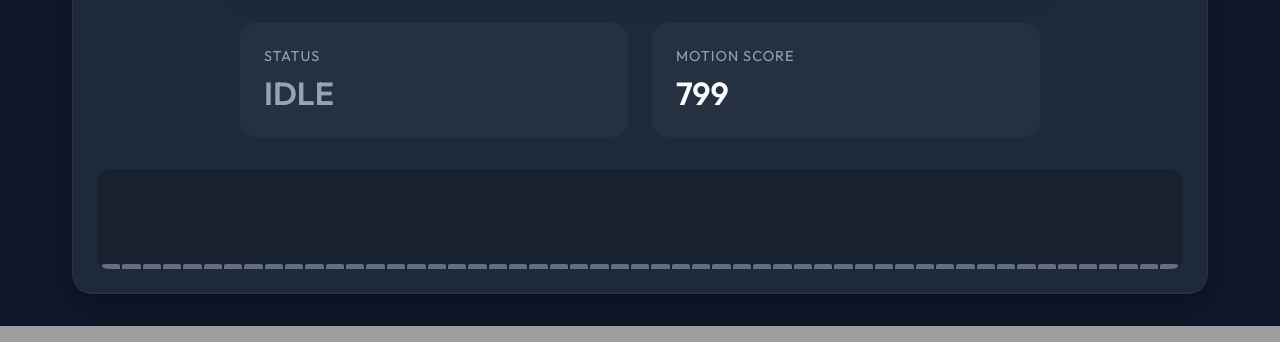
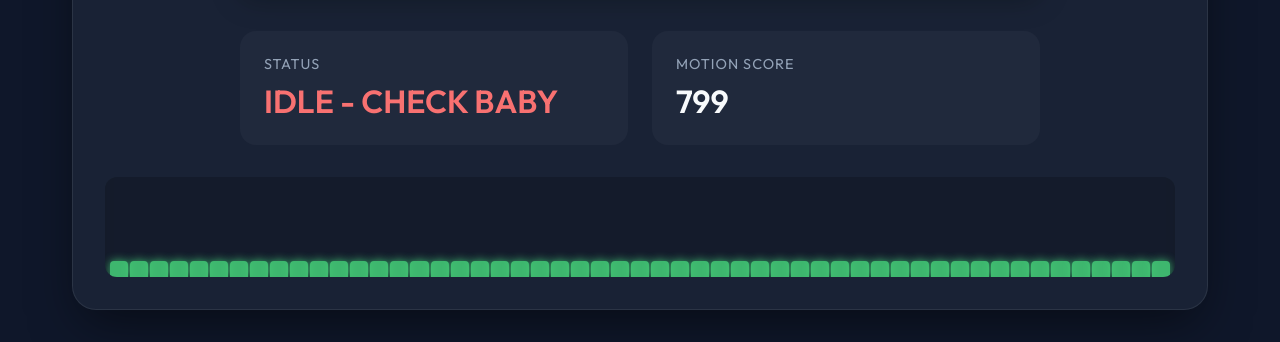
Before and after one commit to manurode/baby-sleep, a Flask app: page / in a window 1280 px wide. Shown: the part 811-1153 px from the top of the page. Run offline with Flask 3, Linux system fonts and the light colour scheme.

Commit message:
feat: Implement real-time baby monitor UI with dynamic status updates and tune motion detection sensitivity.

```diff
--- a/app.py
+++ b/app.py
@@ -109,12 +109,15 @@ class VideoCamera(object):
 
         # Compute difference
         frame_delta = cv2.absdiff(self.last_frame, current_gray)
-        thresh = cv2.threshold(frame_delta, 25, 255, cv2.THRESH_BINARY)[1]
+        # Tune sensitivity for breathing detection
+        # Lower threshold for pixel differences (was 25)
+        thresh = cv2.threshold(frame_delta, 5, 255, cv2.THRESH_BINARY)[1]
         thresh = cv2.dilate(thresh, None, iterations=2)
 
         # Calculate motion score (sum of white pixels)
         self.motion_score = np.sum(thresh)
-        self.motion_detected = self.motion_score > 5000 # Threshold, tune later
+        # Lower score threshold (was 5000) - Breathing is very subtle
+        self.motion_detected = self.motion_score > 500 # Highly sensitive
 
         # Update last frame
         self.last_frame = current_gray
--- a/static/css/style.css
+++ b/static/css/style.css
@@ -61,8 +61,8 @@ p.subtitle {
     background: var(--card-bg);
     border-radius: 20px;
     padding: 1.5rem;
-    box-shadow: 0 10px 40px -10px rgba(0,0,0,0.5);
-    border: 1px solid rgba(255,255,255,0.05);
+    box-shadow: 0 10px 40px -10px rgba(0, 0, 0, 0.5);
+    border: 1px solid rgba(255, 255, 255, 0.05);
     display: flex;
     flex-direction: column;
     align-items: center;
@@ -76,7 +76,7 @@ p.subtitle {
     border-radius: 12px;
     overflow: hidden;
     position: relative;
-    box-shadow: 0 0 30px rgba(0,0,0,0.3);
+    box-shadow: 0 0 30px rgba(0, 0, 0, 0.3);
 }
 
 .video-container img {
@@ -89,7 +89,7 @@ p.subtitle {
     position: absolute;
     top: 1rem;
     right: 1rem;
-    background: rgba(0,0,0,0.6);
+    background: rgba(0, 0, 0, 0.6);
     backdrop-filter: blur(10px);
     padding: 0.5rem 1rem;
     border-radius: 20px;
@@ -101,12 +101,46 @@ p.subtitle {
 }
 
 .indicator-dot {
-    width: 8px;
-    height: 8px;
+    width: 10px;
+    height: 10px;
     background-color: currentColor;
     border-radius: 50%;
-    box-shadow: 0 0 10px currentColor;
-    animation: pulse 2s infinite;
+    box-shadow: 0 0 15px currentColor;
+    animation: pulse 2s infinite ease-in-out;
+}
+
+@keyframes pulse {
+    0% {
+        transform: scale(1);
+        opacity: 1;
+        box-shadow: 0 0 10px currentColor;
+    }
+
+    50% {
+        transform: scale(1.3);
+        opacity: 0.7;
+        box-shadow: 0 0 20px currentColor;
+    }
+
+    100% {
+        transform: scale(1);
+        opacity: 1;
+        box-shadow: 0 0 10px currentColor;
+    }
+}
+
+.monitor-card {
+    background: rgba(30, 41, 59, 0.7);
+    backdrop-filter: blur(20px);
+    border-radius: 24px;
+    padding: 2rem;
+    box-shadow: 0 20px 50px -10px rgba(0, 0, 0, 0.5);
+    border: 1px solid rgba(255, 255, 255, 0.08);
+    transition: box-shadow 0.3s ease;
+}
+
+.monitor-card:hover {
+    box-shadow: 0 25px 60px -12px rgba(56, 189, 248, 0.15);
 }
 
 .data-panel {
@@ -119,7 +153,7 @@ p.subtitle {
 }
 
 .metric-card {
-    background: rgba(255,255,255,0.03);
+    background: rgba(255, 255, 255, 0.03);
     border-radius: 16px;
     padding: 1.5rem;
     display: flex;
@@ -147,7 +181,7 @@ p.subtitle {
 .graph-container {
     width: 100%;
     height: 100px;
-    background: rgba(0,0,0,0.2);
+    background: rgba(0, 0, 0, 0.2);
     border-radius: 12px;
     margin-top: 2rem;
     position: relative;
@@ -160,19 +194,55 @@ p.subtitle {
 
 .bar {
     flex: 1;
-    background: var(--accent-color);
-    opacity: 0.6;
-    border-radius: 2px 2px 0 0;
-    transition: height 0.1s ease;
+    background: linear-gradient(to top, var(--accent-color), #7dd3fc);
+    opacity: 0.8;
+    border-radius: 4px 4px 0 0;
+    transition: height 0.2s cubic-bezier(0.4, 0, 0.2, 1), background-color 0.3s ease;
+    box-shadow: 0 0 10px rgba(56, 189, 248, 0.2);
+}
+
+.breathing-active {
+    animation: breathing-glow 3s infinite ease-in-out;
+    border: 1px solid rgba(74, 222, 128, 0.5);
+}
+
+@keyframes breathing-glow {
+    0% {
+        box-shadow: 0 0 20px rgba(74, 222, 128, 0.1);
+    }
+
+    50% {
+        box-shadow: 0 0 40px rgba(74, 222, 128, 0.3);
+    }
+
+    100% {
+        box-shadow: 0 0 20px rgba(74, 222, 128, 0.1);
+    }
 }
 
 @keyframes pulse {
-    0% { transform: scale(1); opacity: 1; }
-    50% { transform: scale(1.5); opacity: 0.5; }
-    100% { transform: scale(1); opacity: 1; }
+    0% {
+        transform: scale(1);
+        opacity: 1;
+    }
+
+    50% {
+        transform: scale(1.5);
+        opacity: 0.5;
+    }
+
+    100% {
+        transform: scale(1);
+        opacity: 1;
+    }
 }
 
 @media (max-width: 768px) {
-    h1 { font-size: 2rem; }
-    .container { padding: 1rem; }
+    h1 {
+        font-size: 2rem;
+    }
+
+    .container {
+        padding: 1rem;
+    }
 }
--- a/static/js/main.js
+++ b/static/js/main.js
@@ -11,15 +11,18 @@ document.addEventListener('DOMContentLoaded', () => {
     function updateGraph(score) {
         const bar = document.createElement('div');
         bar.className = 'bar';
-        // Normalize score roughly (assuming 0-10000 range usually)
-        let height = Math.min((score / 15000) * 100, 100);
+        // Normalize score: Adjusted for higher sensitivity.
+        // We want 500-1000 to show up clearly (10-20%).
+        let height = Math.min((score / 5000) * 100, 100);
         bar.style.height = `${height}%`;
 
-        // Color coding
-        if (score > 5000) {
-            bar.style.backgroundColor = 'var(--success-color)';
+        // Color coding - Threshold matches backend (500)
+        if (score > 500) {
+            bar.style.background = 'var(--success-color)';
+            bar.style.boxShadow = '0 0 10px var(--success-color)';
         } else {
-            bar.style.backgroundColor = 'var(--text-secondary)';
+            bar.style.background = 'var(--text-secondary)';
+            bar.style.boxShadow = 'None';
         }
 
         graphContainer.appendChild(bar);
@@ -35,17 +38,20 @@ document.addEventListener('DOMContentLoaded', () => {
             .then(data => {
                 // Update text
                 scoreValue.textContent = Math.round(data.motion_score).toLocaleString();
+                const videoContainer = document.querySelector('.video-container');
 
                 if (data.motion_detected) {
-                    statusText.textContent = "DETECTED";
+                    statusText.textContent = "BREATHING DETECTED";
                     statusText.style.color = "var(--success-color)";
                     indicator.style.color = "var(--success-color)";
-                    videoOverlayText.textContent = "Live - Movement";
+                    videoOverlayText.textContent = "Live - Active";
+                    videoContainer.classList.add('breathing-active');
                 } else {
-                    statusText.textContent = "IDLE";
-                    statusText.style.color = "var(--text-secondary)";
+                    statusText.textContent = "IDLE - CHECK BABY";
+                    statusText.style.color = "var(--danger-color)"; // More urgent if no breathing
                     indicator.style.color = "var(--danger-color)";
                     videoOverlayText.textContent = "Live - Idle";
+                    videoContainer.classList.remove('breathing-active');
                 }
 
                 updateGraph(data.motion_score);
```
Also changed, not shown: implementation_plan.md (+2 -2 lines).
